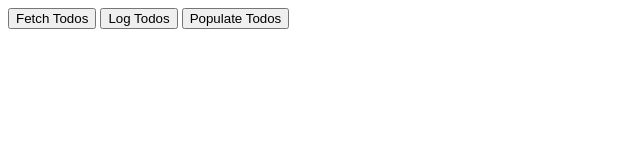
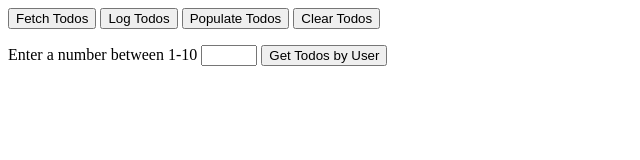
Before and after one commit to DavidRios22/Dummy-Data-Todo-List, a plain HTML site: page index.html in a window 1280 px wide. Shown: the whole page, without its empty margins (0-640 px from the left). Drawn offline with Linux system fonts and the light colour scheme.

Commit message:
filter branch

```diff
--- a/index.html
+++ b/index.html
@@ -13,10 +13,15 @@
     <button onclick="fetchTodos()">Fetch Todos</button>
     <button onclick="logTodos()">Log Todos</button>
     <button onclick="populateTodos()">Populate Todos</button>
+    <button onclick="clearTodos()">Clear Todos</button>
 
     <ol id="todo-list">
+    </ol>
 
-    </ol>
+        <label for="num-input">Enter a number between 1-10</label>
+        <input type="number" name="num-input" id="num-input" min="1" max="10">
+
+<button onclick="getByUser()">Get Todos by User</button>
 
 </body>
 </html>
--- a/script.js
+++ b/script.js
@@ -36,3 +36,35 @@ const populateTodos = () => {
         todoList.appendChild(todoItem);
     }
 }
+
+const getByUser = () => {
+
+    clearTodos();
+
+    const numInput = document.getElementById('num-input').valueAsNumber
+
+    const filteredArray = arrayOfTodos.filter((arr) => arr.userId === numInput )
+
+    for (let i = 0; i < filteredArray.length; i++) {
+        let todoList = document.getElementById('todo-list');
+
+        let todoItem = document.createElement('LI');
+
+        let todoTitle = document.createTextNode("User: " + filteredArray[i].userId + " " + filteredArray[i].title);
+
+        todoItem.appendChild(todoTitle);
+        todoList.appendChild(todoItem);
+    }
+}
+
+const clearTodos = () => {
+
+    const todos = document.getElementsByTagName("OL")
+
+    for (i=0; i < todos.length; i++) {
+
+        console.log(todos[i].id)
+
+        todos[i].innerHTML = null;
+    }
+}
```
